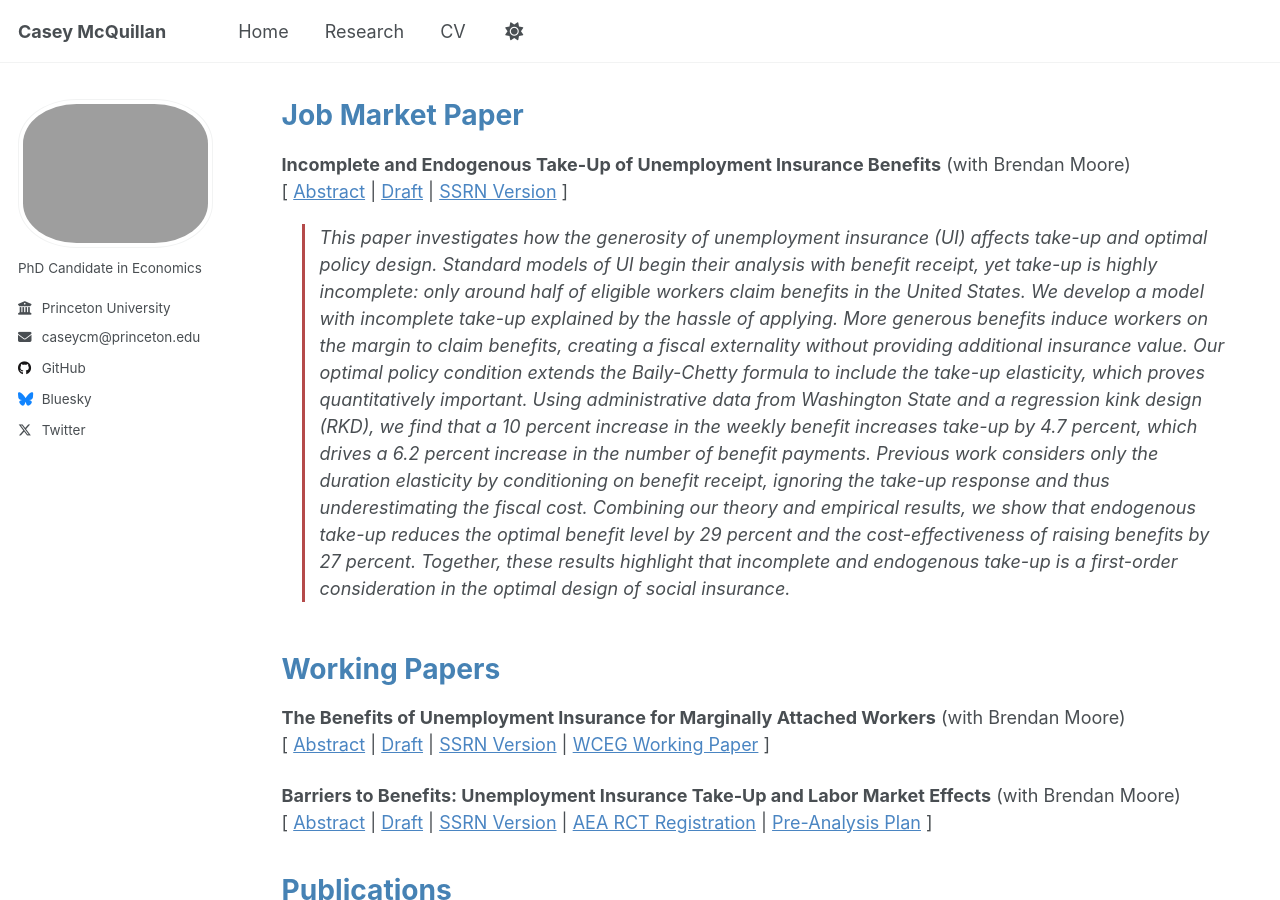
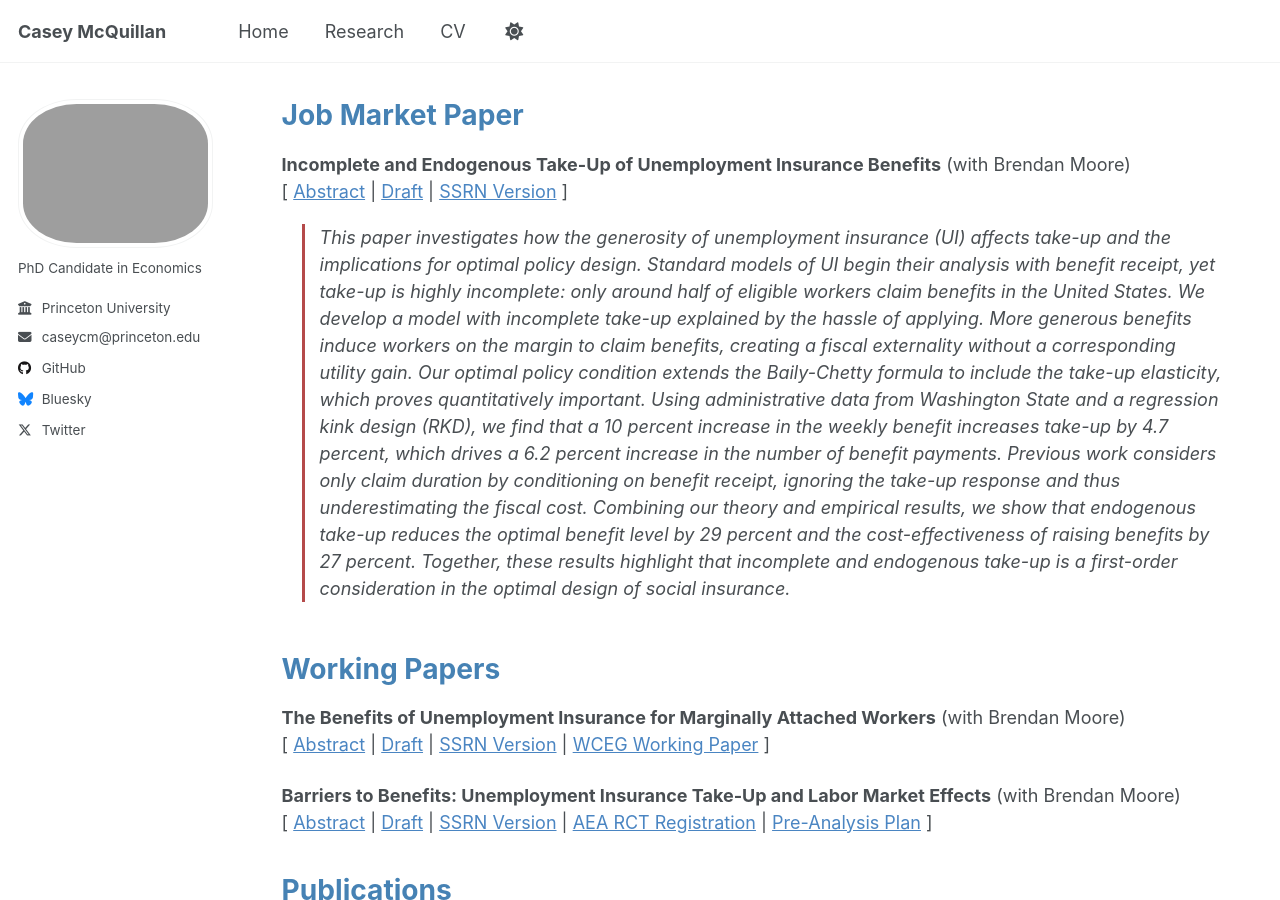
Before and after one commit to casey-mcquillan/casey-mcquillan.github.io, a Jekyll site: the page built from _pages/research.md, in a window 1280 px wide and 900 px high. Built offline with Jekyll 4.4.1, drawn with Linux system fonts in a browser that asks for light colours.

```diff
--- a/_pages/research.md
+++ b/_pages/research.md
@@ -8,10 +8,10 @@ author_profile: true
 # Job Market Paper
 
 **Incomplete and Endogenous Take-Up of Unemployment Insurance Benefits** (with Brendan Moore) <br>
-[ [Abstract](#){: onclick="event.preventDefault(); toggleAbstract('abstract_JMP')" .paper-link} | [Draft](https://esd.wa.gov/media/pdf/4240/endogenoustake-upuibenefts-working-paper-oct2025pdf/download?inline){: target="_blank"  rel="noopener noreferrer" .paper-link} | [SSRN Version](https://papers.ssrn.com/sol3/papers.cfm?abstract_id=5692222){: target="_blank"  rel="noopener noreferrer" .paper-link} ]
+[ [Abstract](#){: onclick="event.preventDefault(); toggleAbstract('abstract_JMP')" .paper-link} | [Draft](https://casey-mcquillan.github.io/files/McQuillan_JMP_EndogenousTakeup.pdf){: target="_blank"  rel="noopener noreferrer" .paper-link} | [SSRN Version](https://papers.ssrn.com/sol3/papers.cfm?abstract_id=5692222){: target="_blank"  rel="noopener noreferrer" .paper-link} ]
 <div id="abstract_JMP">
 <blockquote style="margin-left: 20px; padding-left: 15px; border-left: 3px solid rgb(181, 74, 74);">
-This paper investigates how the generosity of unemployment insurance (UI) affects take-up and optimal policy design. Standard models of UI begin their analysis with benefit receipt, yet take-up is highly incomplete: only around half of eligible workers claim benefits in the United States. We develop a model with incomplete take-up explained by the hassle of applying. More generous benefits induce workers on the margin to claim benefits, creating a fiscal externality without providing additional insurance value. Our optimal policy condition extends the Baily-Chetty formula to include the take-up elasticity, which proves quantitatively important. Using administrative data from Washington State and a regression kink design (RKD), we find that a 10 percent increase in the weekly benefit increases take-up by 4.7 percent, which drives a 6.2 percent increase in the number of benefit payments. Previous work considers only the duration elasticity by conditioning on benefit receipt, ignoring the take-up response and thus underestimating the fiscal cost. Combining our theory and empirical results, we show that endogenous take-up reduces the optimal benefit level by 29 percent and the cost-effectiveness of raising benefits by 27 percent. Together, these results highlight that incomplete and endogenous take-up is a first-order consideration in the optimal design of social insurance.
+This paper investigates how the generosity of unemployment insurance (UI) affects take-up and the implications for optimal policy design. Standard models of UI begin their analysis with benefit receipt, yet take-up is highly incomplete: only around half of eligible workers claim benefits in the United States. We develop a model with incomplete take-up explained by the hassle of applying. More generous benefits induce workers on the margin to claim benefits, creating a fiscal externality without a corresponding utility gain. Our optimal policy condition extends the Baily-Chetty formula to include the take-up elasticity, which proves quantitatively important. Using administrative data from Washington State and a regression kink design (RKD), we find that a 10 percent increase in the weekly benefit increases take-up by 4.7 percent, which drives a 6.2 percent increase in the number of benefit payments. Previous work considers only claim duration by conditioning on benefit receipt, ignoring the take-up response and thus underestimating the fiscal cost. Combining our theory and empirical results, we show that endogenous take-up reduces the optimal benefit level by 29 percent and the cost-effectiveness of raising benefits by 27 percent. Together, these results highlight that incomplete and endogenous take-up is a first-order consideration in the optimal design of social insurance.
 </blockquote>
 </div>
 <div style="height: 15px;"></div>
```
Also changed, not shown: 2 other files.
